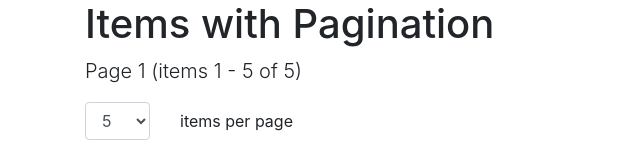
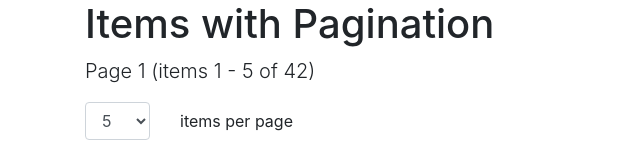
Before and after one commit to mate-academy/react_pagination, a React (Create React App) app: page / in a window 1280 px wide. Shown: the top 154 px of the page, without its empty margins (0-640 px from the left). Built offline with nearby package versions, Linux system fonts and the light colour scheme.

Commit message:
forty-two

```diff
--- a/src/App.tsx
+++ b/src/App.tsx
@@ -1,15 +1,16 @@
 import React, { useState } from 'react';
 import './App.css';
 import { Pagination } from './components/Pagination';
-import { currentItems, numberOfPages } from './utils';
+import { getCurrentItems, numberOfPages } from './utils';
 
 const itemsNumber = ['3', '5', '10', '20'];
+const TOTAL_ITEMS = 42;
 
 export const App: React.FC = () => {
   const [itemsPerPage, setItemsPerPage] = useState<string>(itemsNumber[1]);
   const [currentPage, setCurrentPage] = useState(1);
 
-  const items = currentItems(42, currentPage, itemsPerPage);
+  const items = getCurrentItems(TOTAL_ITEMS, currentPage, itemsPerPage);
 
   const handleOption = (event: React.ChangeEvent<HTMLSelectElement>) => {
     const { value } = event.target;
@@ -22,7 +23,7 @@ export const App: React.FC = () => {
     setCurrentPage(page);
   };
 
-  const prevButton = () => {
+  const handleClickPrevButton = () => {
     setCurrentPage(current => Math.max(1, current - 1));
   };
 
@@ -32,7 +33,7 @@ export const App: React.FC = () => {
     ));
   };
 
-  const currentInfo = `Page ${currentPage} (items ${items[0]} - ${items.slice(-1)} of ${items.length})`;
+  const currentInfo = `Page ${currentPage} (items ${items[0]} - ${items.slice(-1)} of ${TOTAL_ITEMS})`;
 
   return (
     <div className="container">
@@ -69,7 +70,7 @@ export const App: React.FC = () => {
         perPage={itemsPerPage}
         currentPage={currentPage}
         onPageChange={onPageChange}
-        prevButton={prevButton}
+        prevButton={handleClickPrevButton}
         nextButton={nextButton}
       />
     </div>
--- a/src/components/Pagination/Pagination.tsx
+++ b/src/components/Pagination/Pagination.tsx
@@ -1,12 +1,12 @@
 import classNames from 'classnames';
-import { getNumbers, numberOfPages, currentItems } from '../../utils';
+import { getNumbers, numberOfPages, getCurrentItems } from '../../utils';
 
 type Props = {
   total: number,
   perPage: string,
   currentPage: number,
   onPageChange: CallableFunction,
-  prevButton: CallableFunction,
+  prevButton: () => void,
   nextButton: CallableFunction,
 };
 
@@ -33,7 +33,7 @@ export const Pagination: React.FC<Props> = ({
             className="page-link"
             href="#prev"
             aria-disabled={currentPage === 1}
-            onClick={() => prevButton()}
+            onClick={prevButton}
           >
             «
           </a>
@@ -73,7 +73,7 @@ export const Pagination: React.FC<Props> = ({
       </ul>
 
       <ul>
-        {currentItems(total, currentPage, perPage)
+        {getCurrentItems(total, currentPage, perPage)
           .map((number: number) => (
             <li
               data-cy="item"
--- a/src/utils.ts
+++ b/src/utils.ts
@@ -12,7 +12,7 @@ export function numberOfPages(total: number, perPage: string): number {
   return Math.ceil(total / Number(perPage));
 }
 
-export function currentItems(
+export function getCurrentItems(
   total: number,
   currentPage: number,
   perPage: string,
```
